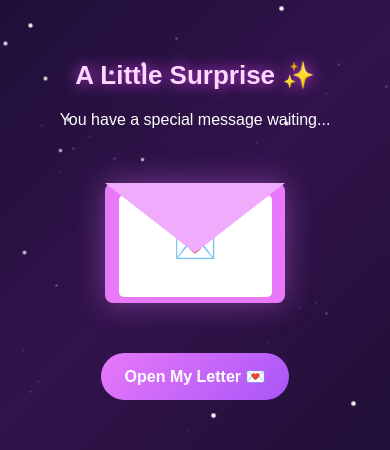
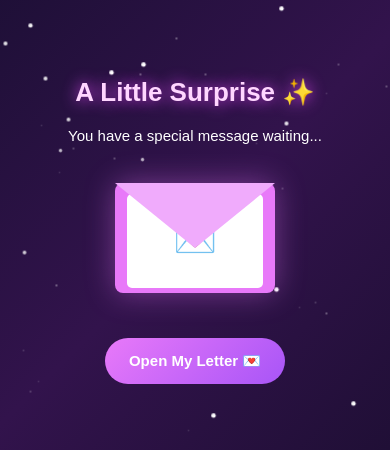
Before and after one commit to dhanu750/birthday-thanks, a plain HTML site: page index.html in a window 390 px wide. Shown: the part 192-642 px from the top of the page. Drawn offline with Linux system fonts and the light colour scheme.

Commit message:
Update style.css

```diff
--- a/style.css
+++ b/style.css
@@ -260,3 +260,84 @@ input:focus {
         border-top-width: 70px;
     }
 }
+
+/* Layout Improvement */
+.screen {
+    gap: 10px;
+}
+
+/* First screen spacing */
+#firstScreen h1 {
+    max-width: 350px;
+    line-height: 1.3;
+    margin-bottom: 5px;
+}
+
+#firstScreen p {
+    margin-bottom: 5px;
+}
+
+/* Envelope */
+.envelope {
+    flex-shrink: 0;
+    margin: 25px 0;
+}
+
+/* Buttons */
+#openBtn,
+#surpriseBtn,
+.replay-btn {
+    min-width: 180px;
+}
+
+/* Mobile layout */
+@media (max-width: 600px) {
+    .screen {
+        min-height: 100svh;
+        padding: 20px 16px;
+        gap: 8px;
+    }
+
+    h1 {
+        font-size: 26px;
+        line-height: 1.35;
+    }
+
+    #firstScreen h1 {
+        max-width: 280px;
+    }
+
+    #firstScreen p {
+        max-width: 280px;
+        font-size: 15px;
+    }
+
+    .envelope {
+        width: 160px;
+        height: 110px;
+        margin: 22px 0;
+    }
+
+    .flap {
+        border-left-width: 80px;
+        border-right-width: 80px;
+        border-top-width: 65px;
+    }
+
+    .letter {
+        width: 85%;
+        height: 85%;
+        left: 7.5%;
+    }
+
+    button,
+    .whatsapp-btn {
+        max-width: 100%;
+        font-size: 15px;
+    }
+
+    .card {
+        max-width: 100%;
+        padding: 25px 18px;
+    }
+}
```
